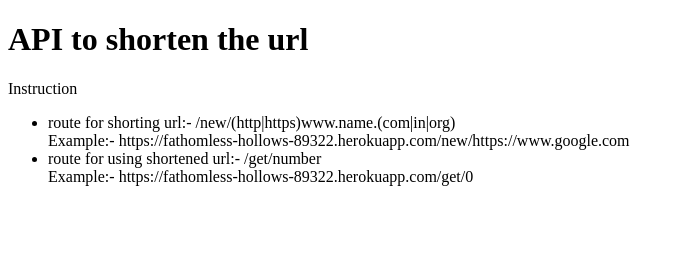
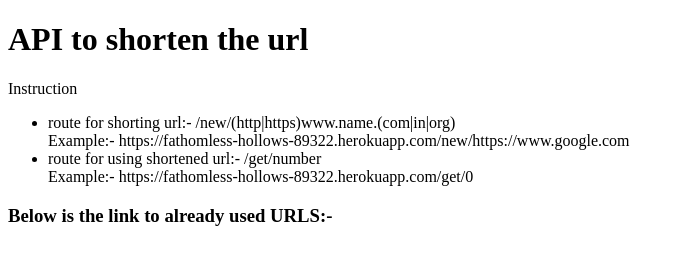
Before and after one commit to rohitdrake/url-modifier, a website: page public/index.html in a window 1280 px wide. Shown: the whole page, without its empty margins (0-684 px from the left). Drawn offline with Linux system fonts and the light colour scheme; no server answers.

Commit message:
Final commit

```diff
--- a/public/index.html
+++ b/public/index.html
@@ -15,6 +15,7 @@
           Example:- https://fathomless-hollows-89322.herokuapp.com/get/0
       </li>
     </ul>
+    <h3>Below is the link to already used URLS:-<h3>
     <ol id="urlList">
     </ol>
   </body>
```
